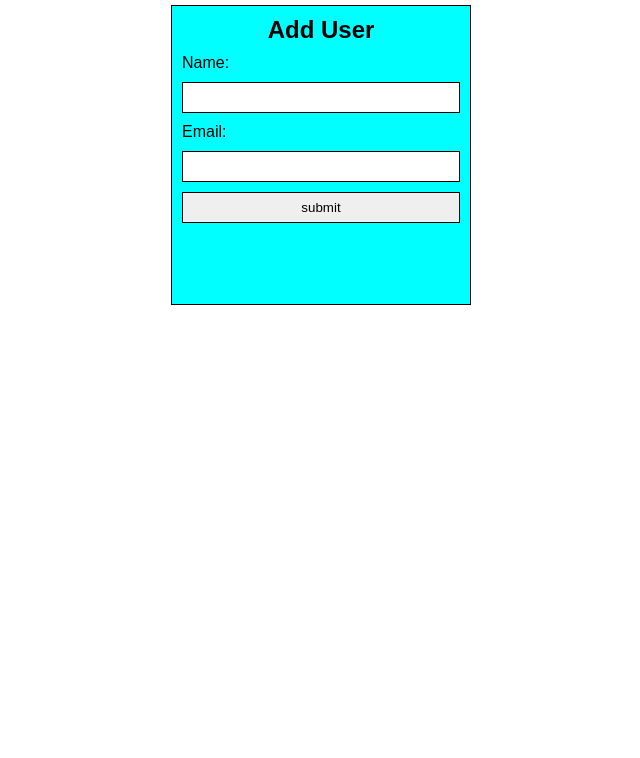
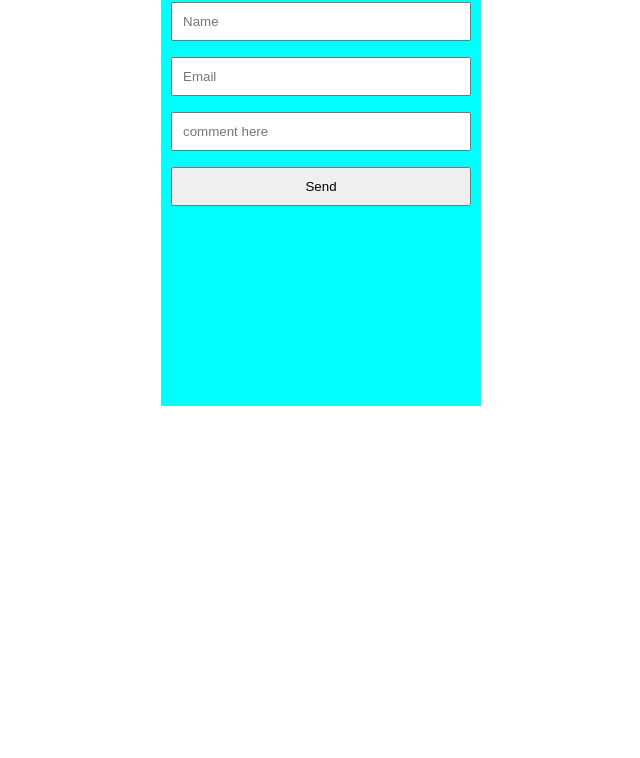
Before and after one commit to Keemchard/Example-For-Deploy, a plain HTML site: page index.html in a window 1280 px wide. Shown: the part 42-800 px from the top of the page, without its empty margins (319-959 px from the left). Drawn offline with Linux system fonts and the light colour scheme.

Commit message:
New try form
try form for netlify form validation

```diff
--- a/index.html
+++ b/index.html
@@ -4,35 +4,23 @@
     <meta charset="UTF-8" />
     <meta http-equiv="X-UA-Compatible" content="IE=edge" />
     <meta name="viewport" content="width=device-width, initial-scale=1.0" />
-    <title>Document</title>
+    <title>Netlify-Practice</title>
     <link rel="stylesheet" href="main.css" />
   </head>
   <body>
-    <header>
-      <h1>All is Well</h1>
-    </header>
-    <section class="container">
-      <form id="my-form" netlify>
-        <h1>Add User</h1>
-        <div class="msg"></div>
-        <div>
-          <label for="name">Name:</label>
-          <input type="text" id="name" />
-        </div>
-        <div>
-          <label for="email">Email:</label>
-          <input type="email" id="email" />
-        </div>
-        <input type="submit" value="submit" class="btn" />
-      </form>
-      <ul id="users"></ul>
-      <!--
-      <ul class="items">
-        <li class="item">Item 1</li>
-        <li class="item">Item 2</li>
-        <li class="item">Item 3</li>
-      </ul> -->
-    </section>
-    <script src="program.js"></script>
+    <form name="contact" netlify>
+      <p>
+        <input placeholder="Name" type="text" name="name" />
+      </p>
+      <p>
+        <input placeholder="Email" type="email" name="email" />
+      </p>
+      <p>
+        <input placeholder="comment here" type="textarea" />
+      </p>
+      <p>
+        <button type="submit">Send</button>
+      </p>
+    </form>
   </body>
 </html>
--- a/main.css
+++ b/main.css
@@ -1,48 +1,18 @@
-* {
-  margin: 0px;
-  padding: 0px;
-  box-sizing: border-box;
-  font-family: Arial, Helvetica, sans-serif;
+form {
+  background-color: aqua;
+  text-align: center;
+  width: 300px;
+  height: 400px;
+  padding: 20px 10px;
+  margin: auto;
 }
-
-.container {
-  width: 300px;
-  height: 300px;
-  border: 1px solid black;
-  margin: auto;
-  padding: 10px;
-  background-color: aqua;
-}
-h1 {
-  text-align: center;
-  margin-bottom: 10px;
-}
-label {
-  margin: 10px 0px;
-  display: block;
+p {
+  display: flex;
+  flex-direction: column;
 }
 input {
-  display: block;
-  padding: 7px;
-  width: 100%;
-  margin: auto;
-  border: 1px solid black;
+  padding: 10px;
 }
-.btn {
-  margin-top: 10px;
+button {
+  padding: 10px;
 }
-ul {
-  margin-top: 10px;
-  list-style: none;
-  color: whitesmoke;
-}
-.item {
-  background: black;
-  padding: 5px;
-  margin: 3px;
-}
-
-.error {
-  background: red;
-  color: white;
-}
```
